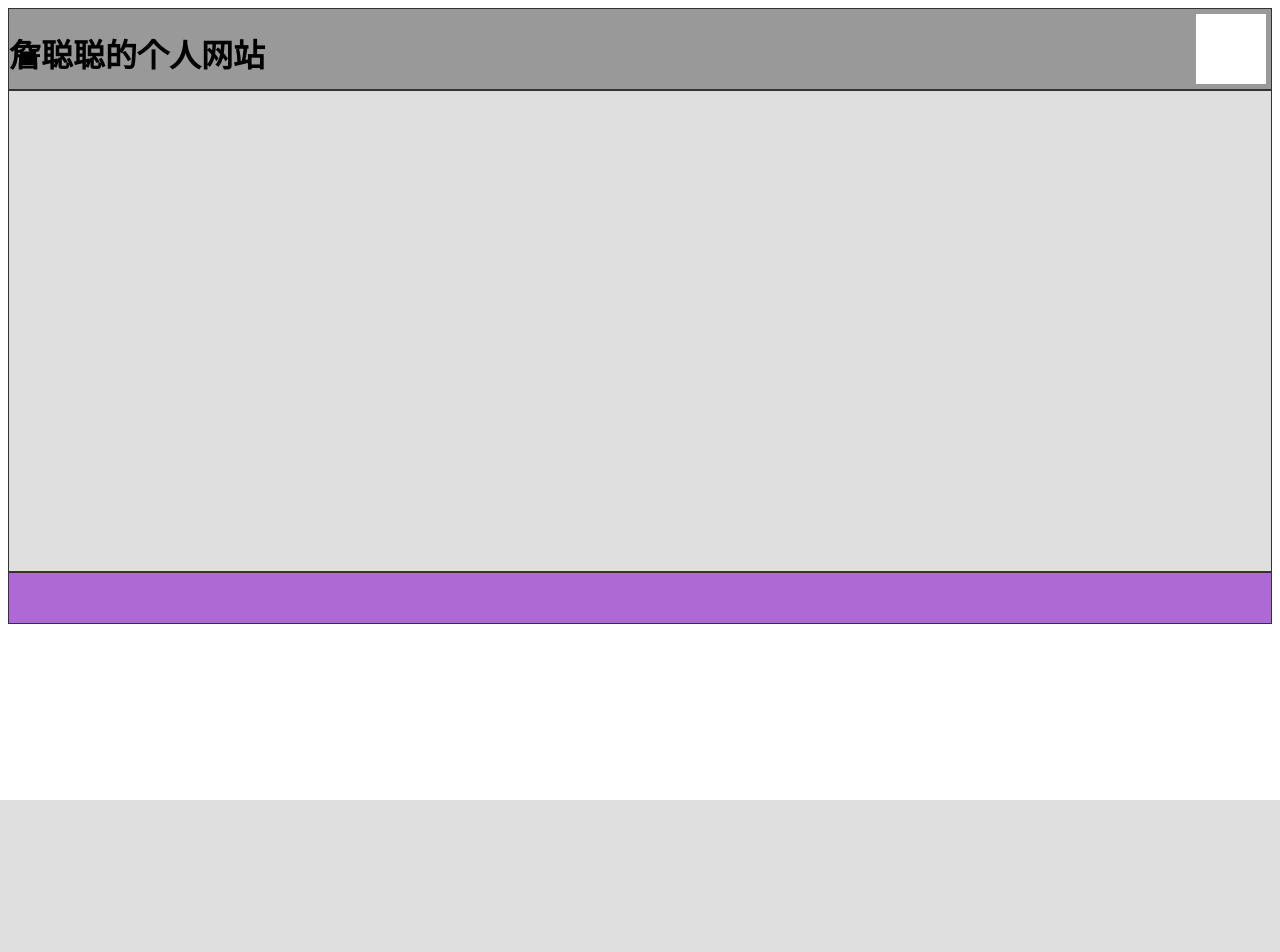
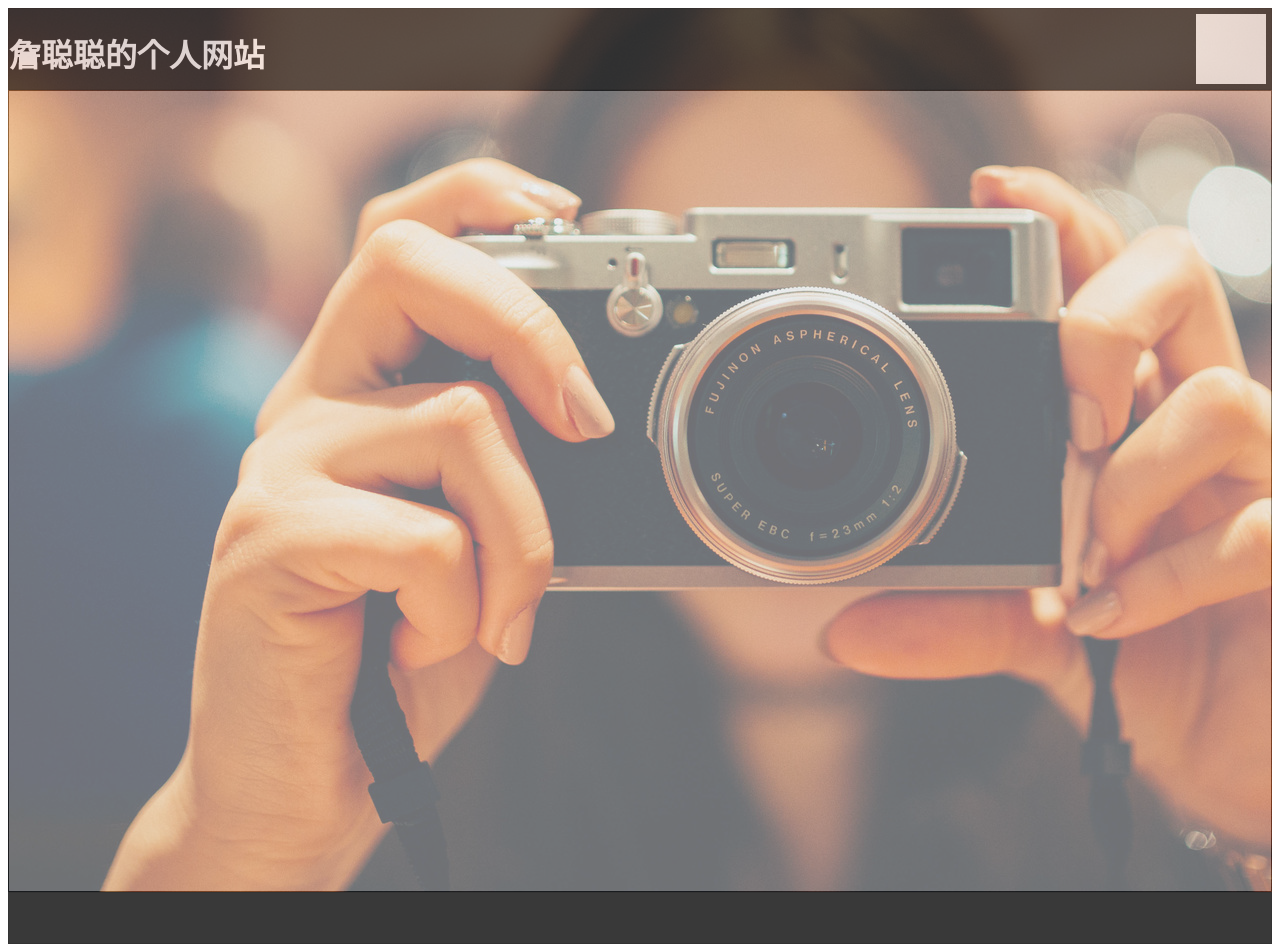
Before and after one commit to zhancongc/gomoku, a Flask app: page / in a window 1280 px wide. Before the commit the page ends 800 px from the top, so only its background shows below. Run offline with Flask 2, Linux system fonts and the light colour scheme.

Commit message:
add my homepage

```diff
--- a/static/index/index.css
+++ b/static/index/index.css
@@ -1,11 +1,16 @@
+.background{
+	background-image: url(camera.jpg);
+}
 .top-bar{
 	position: relative;
 	top: 0px;
 	left: 0px;
 	width: auto;
 	min-height: 80px;
-	background-color: #999999;
+	background-color: #393939;
 	border: 1px solid #333;
+	color: white;
+	opacity: 0.8;
 }
 .top-bar-menu{
 	position: relative;
@@ -16,9 +21,11 @@
 	background-color: #999999;
 	border: 1px solid #333;
 	display: none;
+	opacity: 0.9;
 }
 #title{
 	float: left;
+	opacity: 1;
 }
 #menu{
 	position: relative;
@@ -28,15 +35,17 @@
 	width: 70px;
 	height: 70px;
 	background-color: #ffffff;
+	opacity: 0.9;
 }
 .first-bar{
 	position: relative;
 	top: 0px;
 	right: 0px;
 	width: auto;
-	height: 480px;
+	height: 800px;
 	border: 1px solid #333;
 	background-color: #dfdfdf;
+	opacity: 0.5;
 }
 .buttom-bar{
 	position: relative;
@@ -45,5 +54,6 @@
 	width: auto;
 	height: 50px;
 	border: 1px solid #333;
-	background-color: #ae69d4;
+	background-color: #393939;
+	opacity: 1;
 }
--- a/templates/index.html
+++ b/templates/index.html
@@ -7,12 +7,14 @@
 	<script src="../static/javascript/jquery-3.1.1.js"></script>
 </head>
 <body>
-<div class="top-bar">
-	<h1 id="title">詹聪聪的个人网站</h1>
-	<div id="menu"></div>
-	<div class="top-bar-menu"></div>
+<div class="background">
+	<div class="top-bar">
+		<h1 id="title">詹聪聪的个人网站</h1>
+		<div id="menu"></div>
+		<div class="top-bar-menu"></div>
+	</div>
+	<div class="first-bar"></div>
 </div>
-<div class="first-bar"></div>
 <div class="buttom-bar"></div>
 <script type="text/javascript">
 $('#menu').click(function(){
```
Also changed, not shown: static/index/camera.jpg (added).
